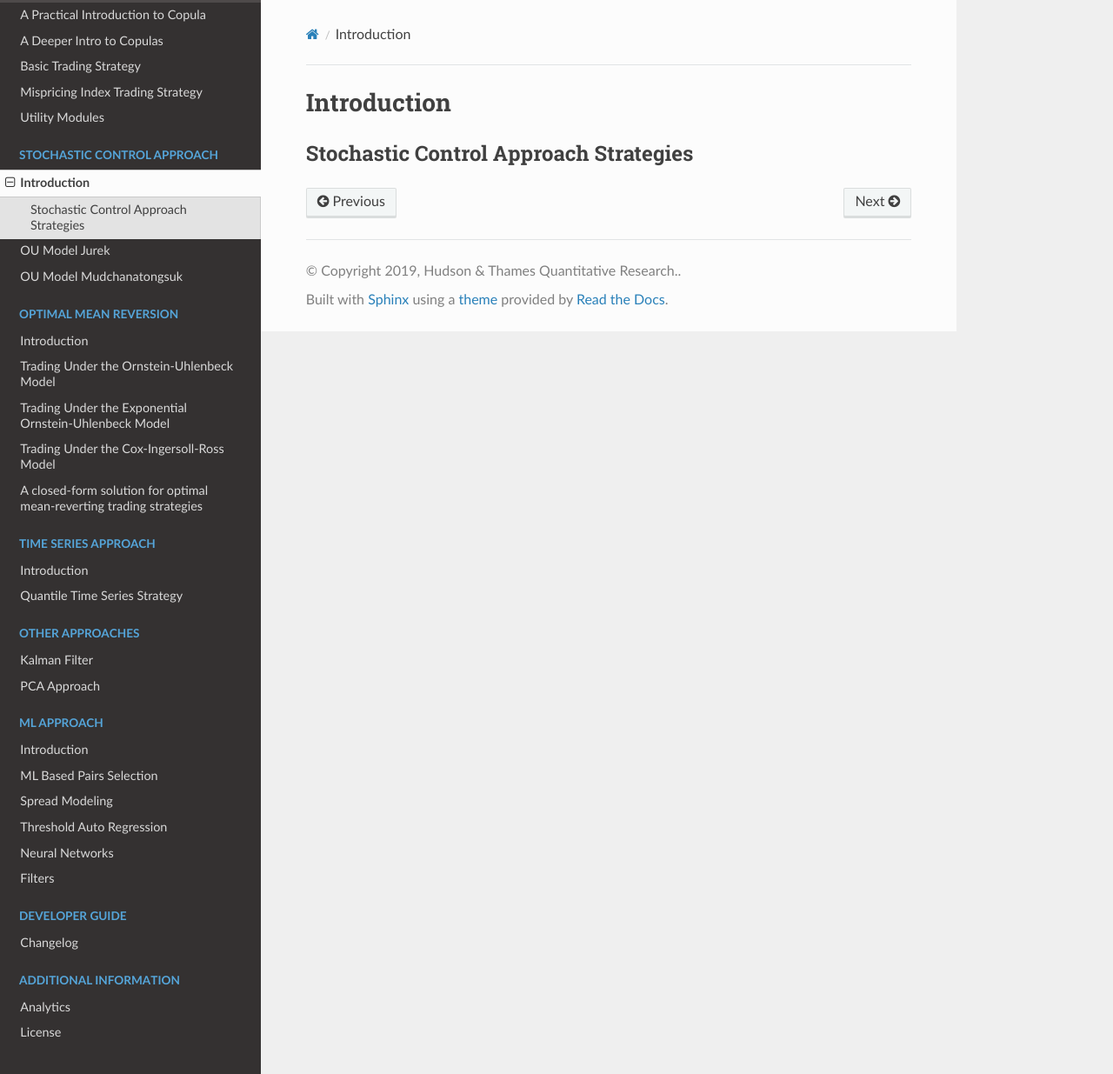
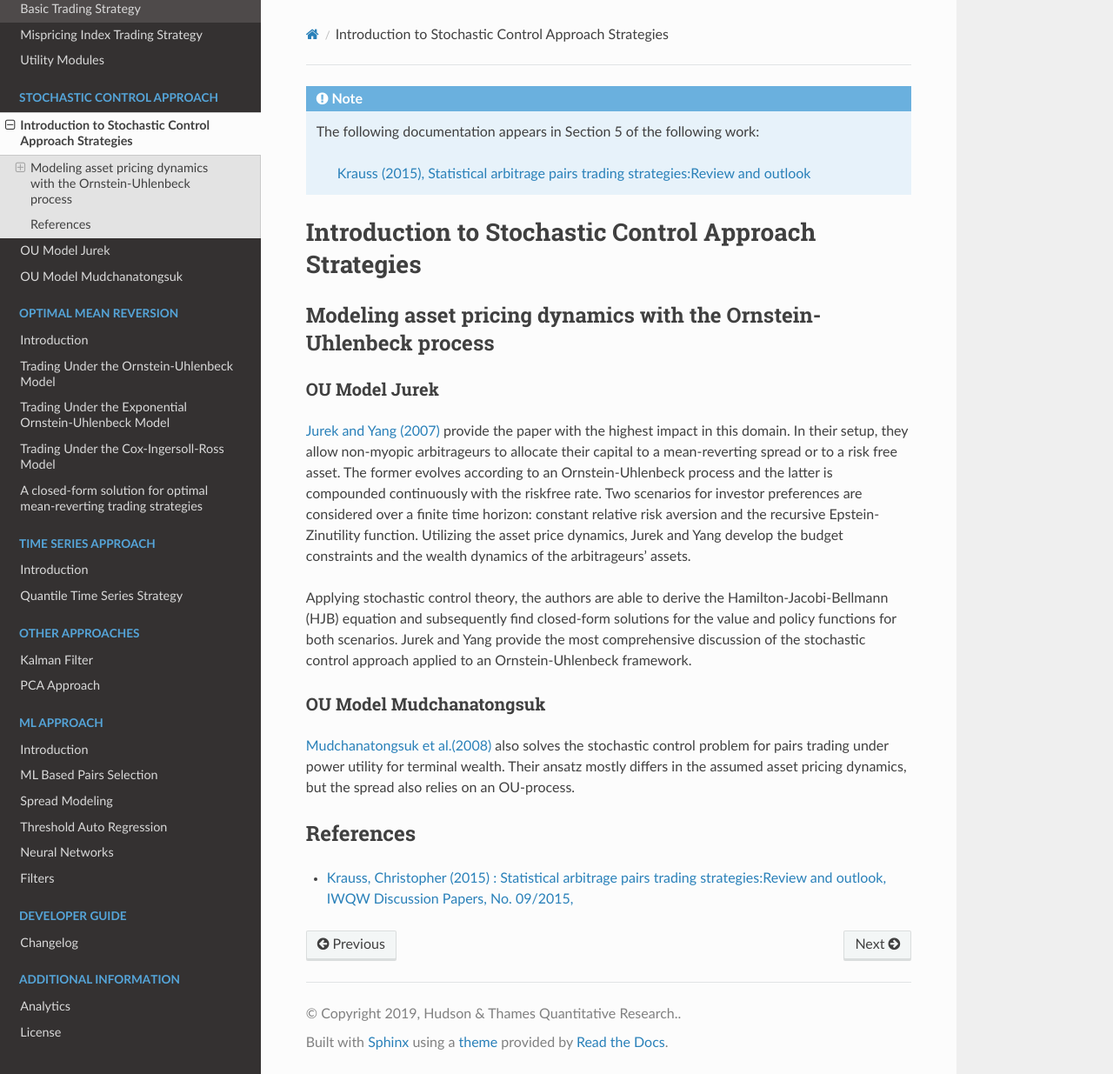
Before and after one commit to hudson-and-thames/arbitragelab, a Sphinx documentation site: the page built from docs/source/stochastic_control_approach/introduction.rst, in a window 1280 px wide and 1235 px high. Shown: the whole window at 87% size. Built offline with Sphinx 7.4.7 and the Read the Docs theme 2.0.0, drawn with Linux system fonts in a browser that asks for light colours.

Commit message:
Changes to docs according to PR.

```diff
--- a/docs/source/stochastic_control_approach/introduction.rst
+++ b/docs/source/stochastic_control_approach/introduction.rst
@@ -1,8 +1,43 @@
 .. _stochastic_control_approach_strategies-introduction:
 
-============
-Introduction
-============
+.. note::
+   The following documentation appears in Section 5 of the following work:
 
-Stochastic Control Approach Strategies
-######################################
+        `Krauss (2015), Statistical arbitrage pairs trading strategies:Review and outlook <https://www.econstor.eu/bitstream/10419/116783/1/833997289.pdf>`__
+
+
+======================================================
+Introduction to Stochastic Control Approach Strategies
+======================================================
+
+Modeling asset pricing dynamics with the Ornstein-Uhlenbeck process
+###################################################################
+
+OU Model Jurek
+**************
+
+`Jurek and Yang (2007) <https://papers.ssrn.com/sol3/papers.cfm?abstract_id=882536>`__ provide the paper with the
+highest impact in this domain. In their setup, they allow non-myopic arbitrageurs to allocate their capital
+to a mean-reverting spread or to a risk free asset. The former evolves according to an Ornstein-Uhlenbeck process
+and the latter is compounded continuously with the riskfree rate. Two scenarios for investor preferences are considered
+over a finite time horizon: constant relative risk aversion and the recursive Epstein-Zinutility function.
+Utilizing the asset price dynamics, Jurek and Yang develop the budget constraints
+and the wealth dynamics of the arbitrageurs’ assets.
+
+
+Applying stochastic control theory, the authors are able to derive the Hamilton-Jacobi-Bellmann (HJB) equation and
+subsequently find closed-form solutions for the value and policy functions for both scenarios. Jurek and Yang provide
+the most comprehensive discussion of the stochastic control approach applied to an Ornstein-Uhlenbeck framework.
+
+OU Model Mudchanatongsuk
+************************
+
+`Mudchanatongsuk  et  al.(2008) <http://folk.ntnu.no/skoge/prost/proceedings/acc08/data/papers/0479.pdf>`__ also solves
+the stochastic control problem for pairs trading under power utility for terminal wealth.
+Their ansatz mostly differs in the assumed asset pricing dynamics, but the spread also relies on an OU-process.
+
+
+References
+##########
+
+*   `Krauss, Christopher (2015) : Statistical arbitrage pairs trading strategies:Review and outlook, IWQW Discussion Papers, No. 09/2015, <https://www.econstor.eu/bitstream/10419/116783/1/833997289.pdf>`__
```
Also changed, not shown: docs/source/stochastic_control_approach/ou_model_jurek.rst (+45 -13 lines), docs/source/stochastic_control_approach/ou_model_mudchanatongsuk.rst (+13 -0 lines), docs/source/stochastic_control_approach/images/jurek_describe.png (added), docs/source/stochastic_control_approach/images/mudchana_describe.png (added), 1 other file.
